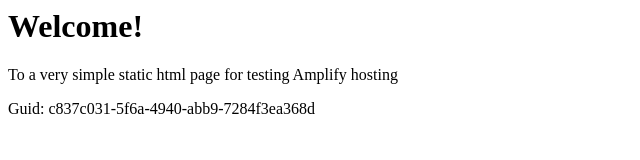
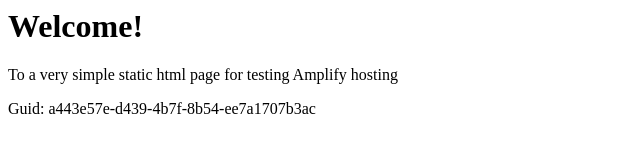
Before and after one commit to aws-aemilia-kix/Github-PR-Commit-Integration-Test-DoNotTouch-GitHubWebhookPushCanaryTest-v1-preprod-ap-northeast-3, a website: page src/index.html in a window 1280 px wide. Shown: the full height of the page, 0-640 px from the left. Drawn offline with Linux system fonts and the light colour scheme.

Commit message:
commit from integ tests

```diff
--- a/src/index.html
+++ b/src/index.html
@@ -12,6 +12,6 @@
 <body>
     <h1>Welcome!</h1>
     <p>To a very simple static html page for testing Amplify hosting</p>
-    <p>Guid: c837c031-5f6a-4940-abb9-7284f3ea368d</p></body>
+    <p>Guid: a443e57e-d439-4b7f-8b54-ee7a1707b3ac</p></body>
 
 </html>
```
